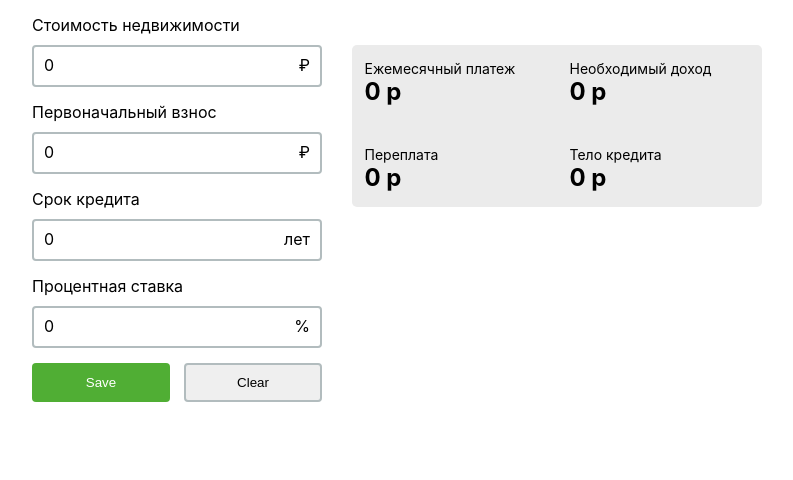
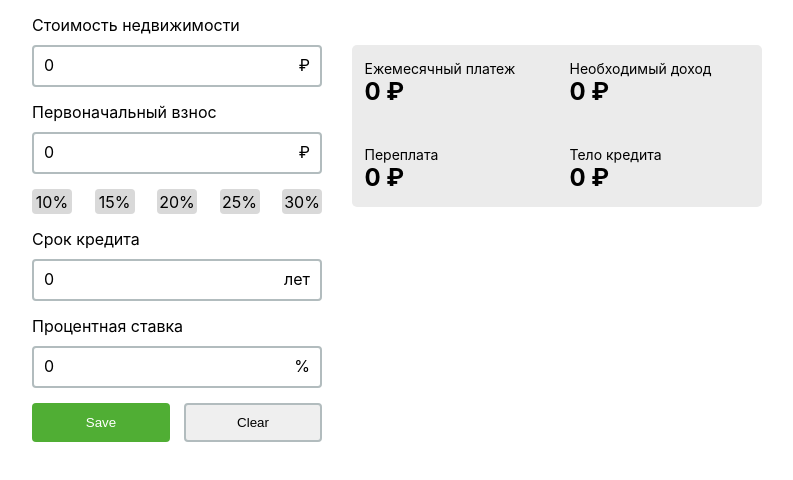
Before and after one commit to Danil174/semrush_test, a React (Create React App) app: page / in a window 1280 px wide. Shown: the top 480 px of the page, without its empty margins (243-1036 px from the left). Built offline with nearby package versions, Linux system fonts and the light colour scheme.

Commit message:
checkbox list

```diff
--- a/src/components/Form/Form.css
+++ b/src/components/Form/Form.css
@@ -9,3 +9,7 @@ form {
   padding: 0;
   margin: 0;
 }
+
+.radio-list {
+  margin-bottom: 15px;
+}
--- a/src/components/Form/Form.jsx
+++ b/src/components/Form/Form.jsx
@@ -1,9 +1,12 @@
 import React, {useEffect} from 'react';
 import useInput from '../../customHooks/useInput';
 import InputGroup from '../InputGroup/InputGroup';
+import ProcentList from '../ProcentList/ProcentList';
 import Button from '../Button/Button';
 import ButtonSubmit from '../ButtonSubmit/ButtonSubmit';
 import {useAppContext} from '../../AppContext';
+
+import {PROCENTS} from '../../const';
 
 import './Form.css';
 
@@ -66,6 +69,9 @@ const Form = () => {
           data={initialPaymentInput.bind}
           ico={'₽'}
         />
+        <fieldset className="controls radio-list">
+          <ProcentList list={PROCENTS} />
+        </fieldset>
         <InputGroup
           name={'period'}
           isRequired={true}
--- /dev/null
+++ b/src/components/ProcentList/ProcentList.css
@@ -0,0 +1,19 @@
+.procent_input {
+  display: none;
+}
+
+.procent_label {
+  width: 40px;
+  height: 25px;
+  background-color: #d9d9d9;
+  border-radius: 4px;
+
+  display: inline-flex;
+  justify-content: center;
+  align-items: center;
+}
+
+input.procent_input:checked + .procent_label{
+  background-color: #2a94e1;
+  color: #fff;
+}
--- /dev/null
+++ b/src/components/ProcentList/ProcentList.jsx
@@ -0,0 +1,24 @@
+import React from 'react';
+import './ProcentList.css';
+
+const ProcentList = ({list}) => {
+  return (
+    list.map((it) => (
+      <React.Fragment key={it}>
+        <input
+          type="radio"
+          name="procent"
+          className="procent_input"
+          id={`id_${it}`}
+          value={it}
+          onChange={(evt)=>{
+            console.log(evt.target.value);
+          }}
+        />
+       <label className="procent_label" htmlFor={`id_${it}`}>{it}%</label>
+      </React.Fragment>
+    ))
+  )
+};
+
+export default ProcentList;
--- a/src/components/Table/Table.jsx
+++ b/src/components/Table/Table.jsx
@@ -8,19 +8,19 @@ const Table = () => {
     <section className='info'>
       <p className='info_item'>
         <span className='info_item_title'>Ежемесячный платеж</span>
-        <span className='info_item_value'>{spaceInNum(monthlyPayment)} р</span>
+        <span className='info_item_value'>{spaceInNum(monthlyPayment)} ₽</span>
       </p>
       <p className='info_item'>
         <span className='info_item_title'>Необходимый доход</span>
-        <span className='info_item_value'>{spaceInNum(income)} р</span>
+        <span className='info_item_value'>{spaceInNum(income)} ₽</span>
       </p>
       <p className='info_item'>
         <span className='info_item_title'>Переплата</span>
-        <span className='info_item_value'>{spaceInNum(overpayment)} р</span>
+        <span className='info_item_value'>{spaceInNum(overpayment)} ₽</span>
       </p>
       <p className='info_item'>
         <span className='info_item_title'>Тело кредита</span>
-        <span className='info_item_value'>{spaceInNum(loanBody)} р</span>
+        <span className='info_item_value'>{spaceInNum(loanBody)} ₽</span>
       </p>
     </section>
   );
--- a/src/const.js
+++ b/src/const.js
@@ -19,3 +19,5 @@ export const DEFAULT_STATE = {
   income: 0,
   overpayment: 0,
 };
+
+export const PROCENTS = [10, 15, 20, 25, 30];
```
Also changed, not shown: 1 other file (tests, documents, lock files or other folders).
